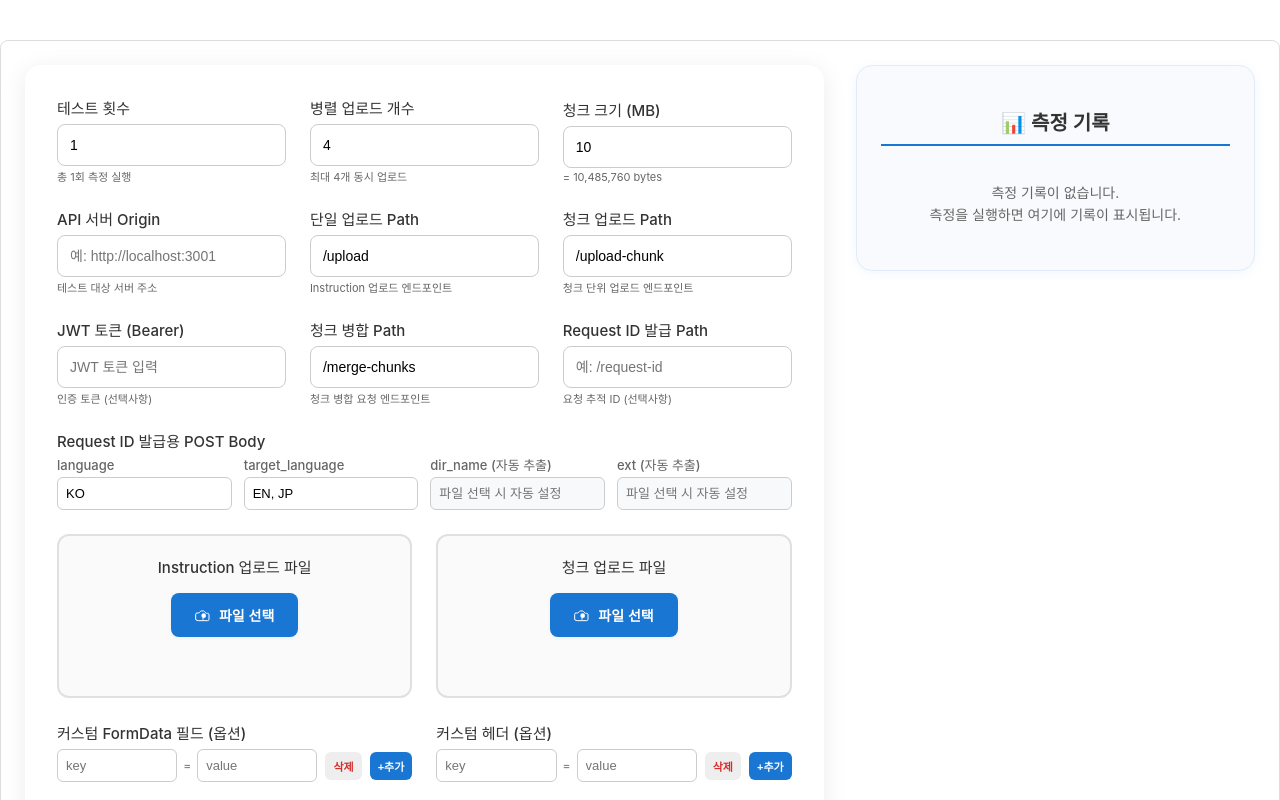
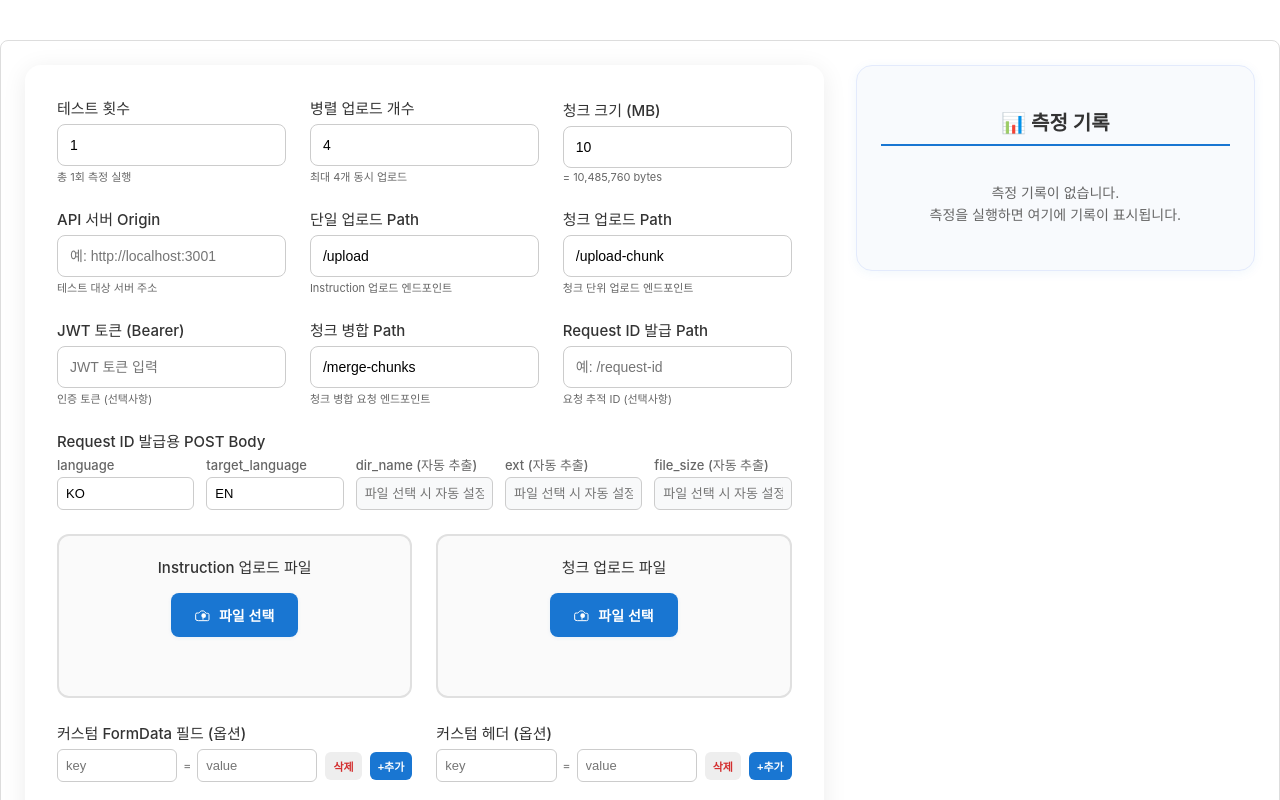
Before and after one commit to tkddnr1022/chunk-upload-client, a React (Create React App) app: page / in a window 1280 px wide. Shown: the top 800 px of the page. Built offline with nearby package versions, Linux system fonts and the light colour scheme.

Commit message:
Request ID 발급용 POST body에 file_size 필드 추가 및 target_language 수정, 관련 입력 필드 스타일 조정

```diff
--- a/src/App.js
+++ b/src/App.js
@@ -47,9 +47,10 @@ function App() {
   // Request ID 발급용 POST body 상태 추가
   const [requestIdBody, setRequestIdBody] = useState({
     language: 'KO',
-    target_language: ['EN', 'JP'],
+    target_language: ['EN'],
     dir_name: '',
-    ext: ''
+    ext: '',
+    file_size: ''
   });
 
   // 커스텀 FormData 필드 상태
@@ -196,7 +197,8 @@ function App() {
       setRequestIdBody(prev => ({
         ...prev,
         dir_name: dirName,
-        ext: ext
+        ext: ext,
+        file_size: file.size.toString()
       }));
     }
   };
@@ -944,7 +946,7 @@ function App() {
             {/* 4행: Request ID Body 입력 필드 (전체 span) */}
             <div style={{ display: 'flex', flexDirection: 'column', alignItems: 'flex-start', gridColumn: '1/7', gridRow: '4/5' }}>
               <span style={{ fontSize: 15, marginBottom: 6, fontWeight: 500, color: '#333' }}>Request ID 발급용 POST Body</span>
-              <div style={{ display: 'grid', gridTemplateColumns: 'repeat(4, 1fr)', gap: '12px', width: '100%' }}>
+              <div style={{ display: 'grid', gridTemplateColumns: 'repeat(5, 1fr)', gap: '12px', width: '100%' }}>
                 <div style={{ display: 'flex', flexDirection: 'column', alignItems: 'flex-start' }}>
                   <span style={{ fontSize: 13, marginBottom: 4, fontWeight: 500, color: '#666', height: '16px', lineHeight: '16px' }}>language</span>
                   <input
@@ -961,7 +963,7 @@ function App() {
                     type="text"
                     value={requestIdBody.target_language.join(', ')}
                     onChange={e => handleRequestIdBodyChange('target_language', e.target.value.split(',').map(s => s.trim()))}
-                    placeholder="EN, JP"
+                    placeholder="EN"
                     style={{ width: '100%', padding: 8, borderRadius: 6, border: '1px solid #ccc', fontSize: 13, boxSizing: 'border-box' }}
                   />
                 </div>
@@ -982,6 +984,17 @@ function App() {
                     type="text"
                     value={requestIdBody.ext}
                     onChange={e => handleRequestIdBodyChange('ext', e.target.value)}
+                    placeholder="파일 선택 시 자동 설정"
+                    style={{ width: '100%', padding: 8, borderRadius: 6, border: '1px solid #ccc', fontSize: 13, backgroundColor: '#f8f9fa', color: '#666', cursor: 'not-allowed', boxSizing: 'border-box' }}
+                    readOnly={true}
+                  />
+                </div>
+                <div style={{ display: 'flex', flexDirection: 'column', alignItems: 'flex-start' }}>
+                  <span style={{ fontSize: 13, marginBottom: 4, fontWeight: 500, color: '#666', height: '16px', lineHeight: '16px' }}>file_size (자동 추출)</span>
+                  <input
+                    type="text"
+                    value={requestIdBody.file_size}
+                    onChange={e => handleRequestIdBodyChange('file_size', e.target.value)}
                     placeholder="파일 선택 시 자동 설정"
                     style={{ width: '100%', padding: 8, borderRadius: 6, border: '1px solid #ccc', fontSize: 13, backgroundColor: '#f8f9fa', color: '#666', cursor: 'not-allowed', boxSizing: 'border-box' }}
                     readOnly={true}
```
